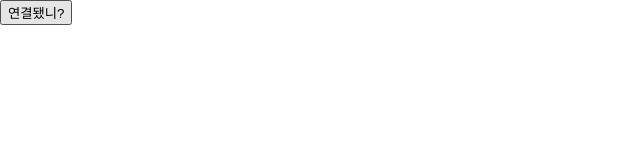
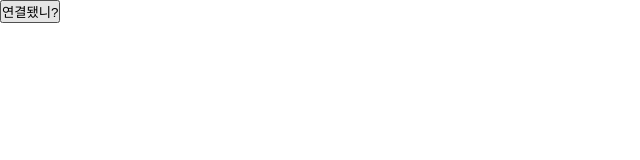
Before and after one commit to codestates/aneun-dongne, a React (Create React App) app in the folder client/: page / in a window 1280 px wide. Shown: the top 160 px of the page, without its empty margins (0-640 px from the left). Built offline with nearby package versions, Linux system fonts and the light colour scheme.

Commit message:
style  App.css 초기설정

```diff
--- /dev/null
+++ b/client/src/App.css
@@ -0,0 +1,5 @@
+* {
+  box-sizing: border-box;
+  margin: 0;
+  padding: 0;
+}
--- a/client/src/App.js
+++ b/client/src/App.js
@@ -1,5 +1,6 @@
 import React, { useState } from "react";
 import axios from "axios";
+import "./App.css";
 
 const App = () => {
   const [isContent, setContnet] = useState("연결됐니?");
```
